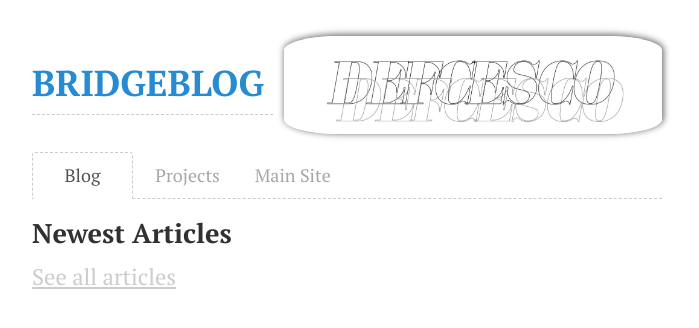
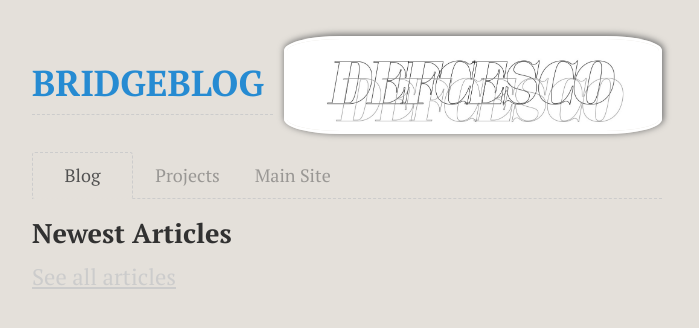
Before and after one commit to DEFCESCO/blog.defcesco.io, a Jekyll site: the page built from index.html, in a window 1280 px wide. Shown: the top 328 px of the page, without its empty margins (293-992 px from the left). Built offline with Jekyll 4.4.1, drawn with Linux system fonts in a browser that asks for light colours.

Commit message:
Update _variables.scss

```diff
--- a/_sass/_variables.scss
+++ b/_sass/_variables.scss
@@ -26,7 +26,7 @@ $code-color: #bf616a;
 
 
 // theme
-$body-bg:              #fff;
+$body-bg:              #e4e0da;
 $border-color:         $gray-2;
 $gradient-color:       $gray-1;
 $form-shadow-color:     $gray-2;
```
